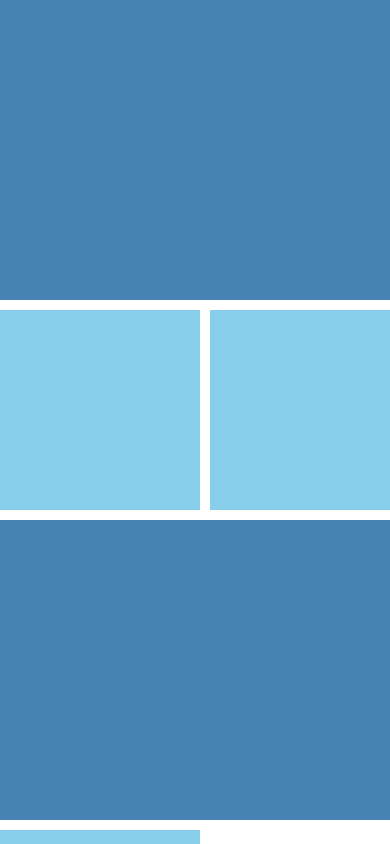
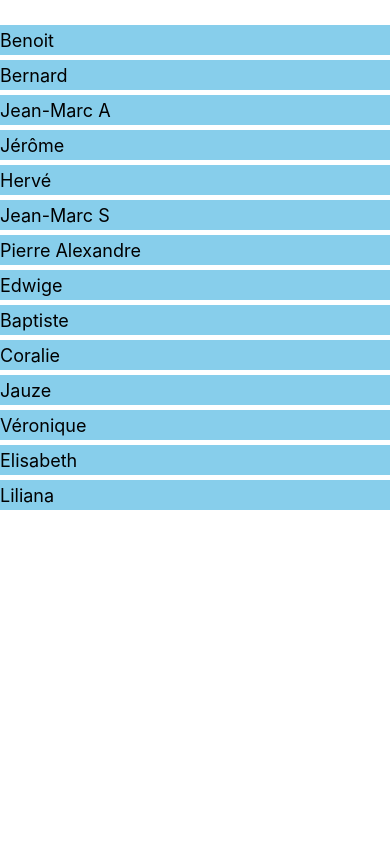
Before and after one commit to francoisdomecq/TP1-Mobile, a React Native app: screen / in a window 390 px wide. Built offline with nearby package versions, Linux system fonts and the light colour scheme.

Commit message:
FlatList

```diff
--- a/App.tsx
+++ b/App.tsx
@@ -1,20 +1,78 @@
 import React, { Component } from 'react'
-import { ScrollView, View, StyleSheet } from 'react-native'
+import { FlatList, View, StyleSheet, Text } from 'react-native'
 
+const DATA = [
+  {
+    id: 0,
+    firstName: 'Benoit',
+  },
+  {
+    id: 1,
+    firstName: 'Bernard',
+  },
+  {
+    id: 2,
+    firstName: 'Jean-Marc A',
+  },
+  {
+    id: 3,
+    firstName: 'Jérôme',
+  },
+  {
+    id: 4,
+    firstName: 'Hervé',
+  },
+  {
+    id: 5,
+    firstName: 'Jean-Marc S',
+  },
+  {
+    id: 6,
+    firstName: 'Pierre Alexandre',
+  },
+  {
+    id: 7,
+    firstName: 'Edwige',
+  },
+  {
+    id: 8,
+    firstName: 'Baptiste',
+  },
+  {
+    id: 9,
+    firstName: 'Coralie',
+  },
+  {
+    id: 10,
+    firstName: 'Jauze',
+  },
+  {
+    id: 11,
+    firstName: 'Véronique',
+  },
+  {
+    id: 12,
+    firstName: 'Elisabeth',
+  },
+  {
+    id: 13,
+    firstName: 'Liliana',
+  },
+]
 export default class App extends Component {
   render() {
     return (
-      <ScrollView style={styles.container}>
-        <View style={[styles.box, styles.boxLarge]} />
-        <ScrollView horizontal>
-          <View style={[styles.box, styles.boxSmall]} />
-          <View style={[styles.box, styles.boxSmall]} />
-          <View style={[styles.box, styles.boxSmall]} />
-        </ScrollView>
-        <View style={[styles.box, styles.boxLarge]} />
-        <View style={[styles.box, styles.boxSmall]} />
-        <View style={[styles.box, styles.boxLarge]} />
-      </ScrollView>
+      <View style={styles.container}>
+        <FlatList
+          data={DATA}
+          renderItem={({ item }) => (
+            <View style={styles.item}>
+              <Text style={styles.textFont}>{item.firstName}</Text>
+            </View>
+          )}
+          keyExtractor={(item)=>item.id.toString()}
+        />
+      </View>
     )
   }
 }
@@ -22,19 +80,18 @@ export default class App extends Component {
 const styles = StyleSheet.create({
   container: {
     flex: 1,
+    backgroundColor: '#fff',
+    marginTop:20,
+
   },
-  box: {
-    marginBottom: 10,
-    marginRight: 10,
+  item: {
+    backgroundColor: 'skyblue',
+    width: '100%',
+    marginTop:5,
+    height:30,
+    justifyContent:'center'
   },
-  boxSmall: {
-    width: 200,
-    height: 200,
-    backgroundColor: 'skyblue',
-  },
-  boxLarge: {
-    width: '100%',
-    height: 300,
-    backgroundColor: 'steelblue',
-  },
+  textFont:{
+    fontSize:18,
+  }
 })
```
